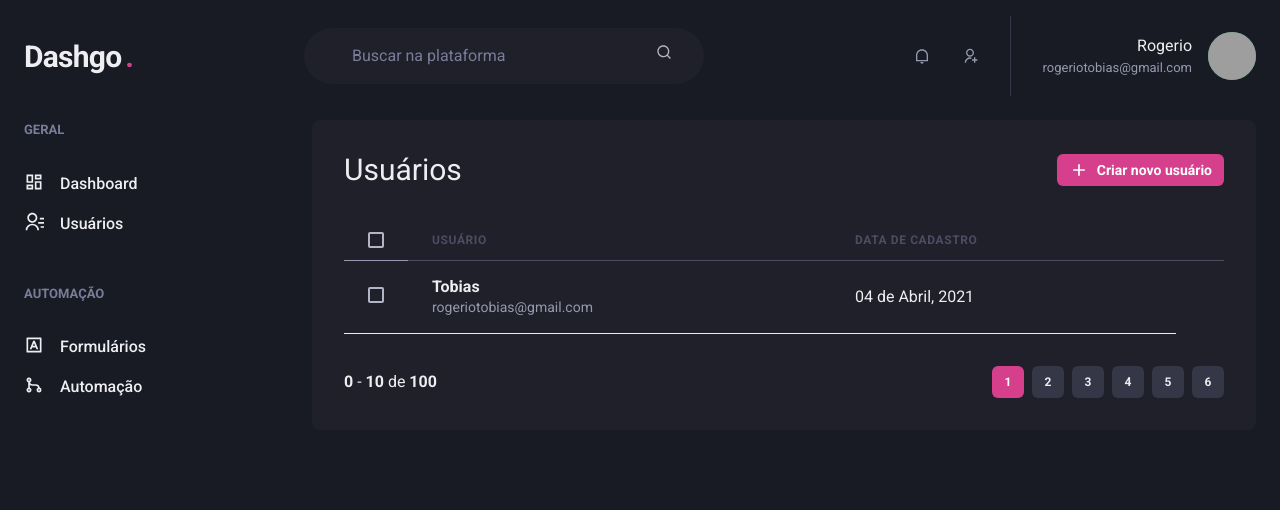
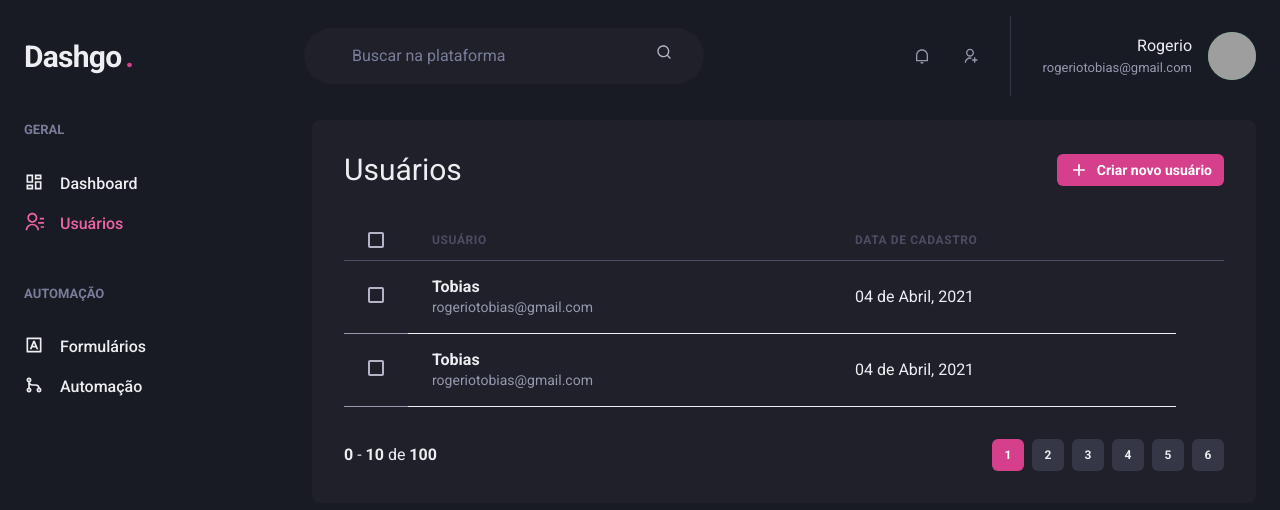
Before and after one commit to supertgo/Dashgo, a Next.js app: page /users in a window 1280 px wide. Shown: the top 510 px of the page. Built offline with nearby package versions, Linux system fonts and the light colour scheme; grey boxes are pictures that could not be loaded.

Commit message:
Creating active link

```diff
--- /dev/null
+++ b/src/components/ActiveLink.tsx
@@ -0,0 +1,34 @@
+import { cloneElement } from 'react';
+
+import Link, { LinkProps } from 'next/link';
+import { useRouter } from 'next/router';
+
+type ActiveLinkProps = {
+  children: React.ReactElement;
+  shouldMatchExactHref?: boolean;
+} & LinkProps;
+
+export default function ActiveLink({
+  children,
+  shouldMatchExactHref = false,
+  ...props
+}: ActiveLinkProps) {
+  const { asPath } = useRouter();
+  let isActive = false;
+
+  if (shouldMatchExactHref && (asPath === props.href || asPath === props.as)) {
+    isActive = true;
+  }
+
+  if (
+    (!shouldMatchExactHref && asPath.startsWith(String(props.href))) ||
+    asPath.startsWith(String(props.as))
+  ) {
+    isActive = true;
+  }
+  return (
+    <Link {...props}>
+      {cloneElement(children, { color: isActive ? 'pink.400' : 'gray.50' })}
+    </Link>
+  );
+}
--- a/src/components/Sidebar/NavLink.tsx
+++ b/src/components/Sidebar/NavLink.tsx
@@ -1,5 +1,6 @@
 import { Link as ChakraLink, Text, Icon, LinkProps } from '@chakra-ui/react';
-import Link from 'next/link';
+
+import ActiveLink from 'components/ActiveLink';
 
 export type NavLinkProps = {
   title: string;
@@ -9,13 +10,13 @@ export type NavLinkProps = {
 
 export default function NavLink({ title, href, icon, ...rest }) {
   return (
-    <Link href={href} passHref>
+    <ActiveLink href={href} passHref>
       <ChakraLink display="flex" align="center" {...rest}>
         <Icon as={icon} fontSize="20" />
         <Text ml="4" fontWeight="medium">
           {title}
         </Text>
       </ChakraLink>
-    </Link>
+    </ActiveLink>
   );
 }
--- a/src/pages/users/index.tsx
+++ b/src/pages/users/index.tsx
@@ -58,17 +58,32 @@ export default function UserList() {
           <Table colorScheme="whiteAplha">
             <Thead>
               <Tr>
-                <Th px={['4', '4', '6']} color="gray.300" w="8">
+                <Th px={['4', '4', '6']} width="8">
                   <Checkbox colorScheme="pink" />
                 </Th>
                 <Th>Usuário</Th>
                 {isWideVersion && <Th>Data de cadastro</Th>}
-                <Th w="8"></Th>
+                {isWideVersion && <Th width="8"></Th>}
               </Tr>
             </Thead>
             <Tbody>
               <Tr>
-                <Td px={['4', '4', '6']}>
+                <Td color="gray.300" px={['4', '4', '6']}>
+                  <Checkbox colorScheme="pink" />
+                </Td>
+                <Td>
+                  <Box>
+                    <Text fontWeight="bold">Tobias</Text>
+                    <Text fontSize="sm" color="gray.300">
+                      rogeriotobias@gmail.com
+                    </Text>
+                  </Box>
+                </Td>
+                {isWideVersion && <Td>04 de Abril, 2021</Td>}
+              </Tr>
+
+              <Tr>
+                <Td color="gray.300" px={['4', '4', '6']}>
                   <Checkbox colorScheme="pink" />
                 </Td>
                 <Td>
```
